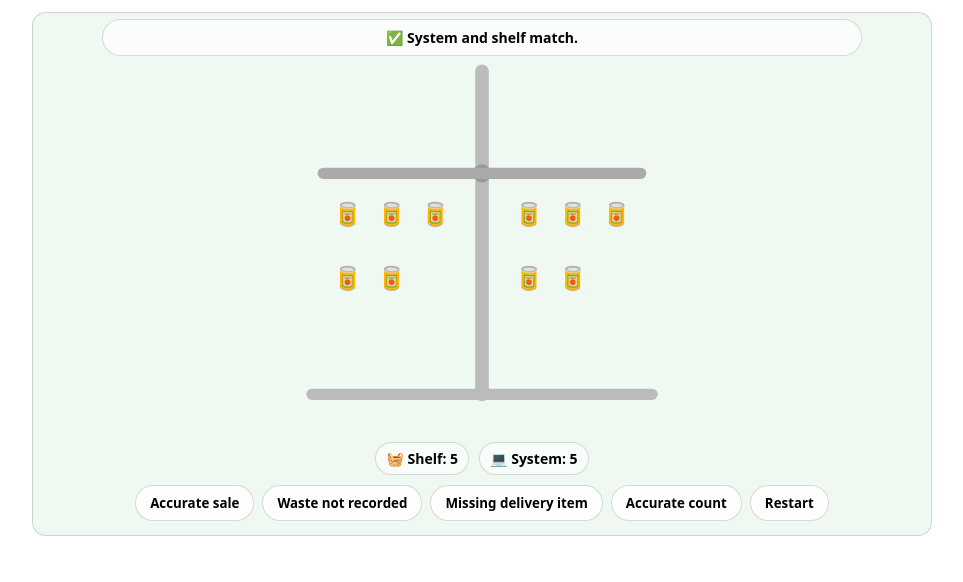
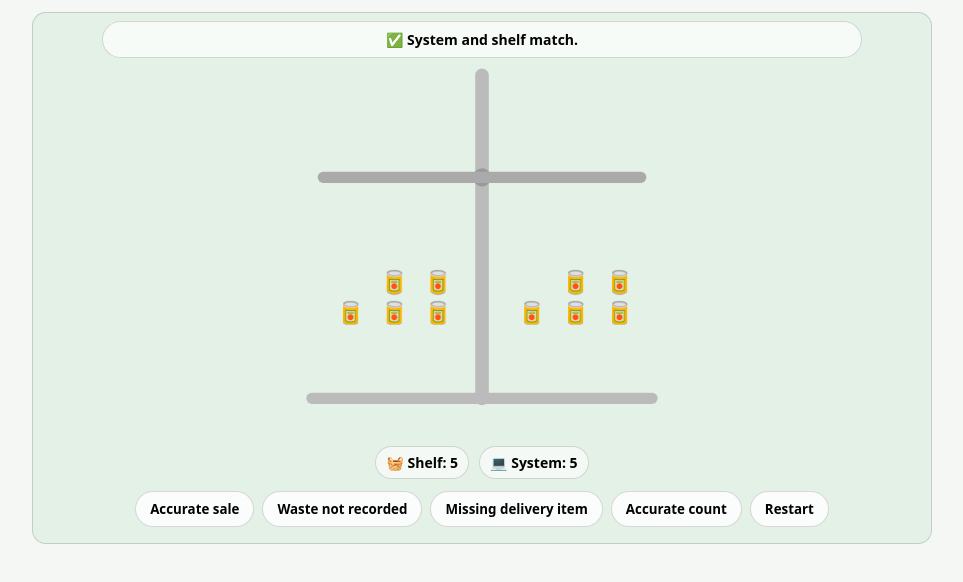
Before and after one commit to nmorganff-gif/svs-training, a plain HTML site: page index.html in a window 1280 px wide. Shown: the whole page, without its empty margins (158-1121 px from the left). Drawn offline with Linux system fonts and the light colour scheme.

Commit message:
Update index.html

```diff
--- a/index.html
+++ b/index.html
@@ -4,6 +4,8 @@
 <meta charset="UTF-8" />
 <meta name="viewport" content="width=device-width, initial-scale=1.0" />
 <title>System vs Shelf – Alignment Scale</title>
+
+<meta name="robots" content="noindex, nofollow">
 
 <style>
 :root{
@@ -28,7 +30,7 @@ body{
   padding:12px;
   display:flex;
   justify-content:center;
-  background:transparent;
+  background:#f4f7f4;
   color:#000;
 }
 
@@ -38,7 +40,7 @@ body{
   background:var(--bg);
   border:1px solid var(--border);
   border-radius:14px;
-  padding:6px 14px 14px;
+  padding:8px 14px 16px;
   transition: background-color 350ms ease;
 }
 
@@ -49,7 +51,7 @@ body{
 .headline{
   display:grid;
   place-items:center;
-  margin-bottom:4px;
+  margin-bottom:6px;
 }
 .headline .bubble{
   width:100%;
@@ -108,7 +110,7 @@ svg{ width:100%; max-width:680px; height:auto; }
   flex-wrap:wrap;
   gap:8px;
   justify-content:center;
-  margin-top:10px;
+  margin-top:12px;
 }
 
 button{
@@ -118,6 +120,7 @@ button{
   background:rgba(255,255,255,.85);
   font-weight:600;
   cursor:pointer;
+  white-space:nowrap;
 }
 
 .stackBox{
@@ -128,6 +131,13 @@ button{
   gap:4px 6px;
   justify-items:center;
   font-size:20px;
+}
+
+.slot{
+  width:1em;
+  height:1em;
+  display:grid;
+  place-items:center;
 }
 .slot.empty{ opacity:0; }
 
@@ -160,8 +170,11 @@ button{
 
 <body>
 <div class="wrap" id="wrap">
+
   <div class="headline">
-    <div class="bubble" id="headlineBubble">🧭 Click a button to see what happens.</div>
+    <div class="bubble" id="headlineBubble">
+      🧭 Click a button to see what happens.
+    </div>
   </div>
 
   <div class="diagram">
@@ -173,9 +186,11 @@ button{
       <g class="beamWrap">
         <g class="beam">
           <path d="M160 210H440" stroke="#aaa" stroke-width="10" stroke-linecap="round"/>
+
           <foreignObject x="165" y="232" width="110" height="108">
             <div xmlns="http://www.w3.org/1999/xhtml" id="shelfBox" class="stackBox"></div>
           </foreignObject>
+
           <foreignObject x="325" y="232" width="110" height="108">
             <div xmlns="http://www.w3.org/1999/xhtml" id="systemBox" class="stackBox"></div>
           </foreignObject>
@@ -190,11 +205,11 @@ button{
   </div>
 
   <div class="controls">
-    <button type="button" id="saleAcc">Accurate sale</button>
-    <button type="button" id="wasteNR">Waste not recorded</button>
-    <button type="button" id="deliveryMissing">Missing delivery item</button>
-    <button type="button" id="countFix">Accurate count</button>
-    <button type="button" id="restart">Restart</button>
+    <button id="saleAcc">Accurate sale</button>
+    <button id="wasteNR">Waste not recorded</button>
+    <button id="deliveryMissing">Missing delivery item</button>
+    <button id="countFix">Accurate count</button>
+    <button id="restart">Restart</button>
   </div>
 </div>
 
@@ -207,88 +222,105 @@ button{
       Only an accurate count puts things back in line.
     </p>
     <div class="exoModalActions">
-      <button type="button" id="maskReset">Accurate count</button>
+      <button id="maskReset">Accurate count</button>
     </div>
   </div>
 </div>
 
 <script>
-let shelf=5, system=5;
-let hasMistake=false, maskShown=false;
+let shelf = 5, system = 5;
+let hasMistake = false, maskShown = false;
 
-const wrap=document.getElementById("wrap");
-const shelfBox=document.getElementById("shelfBox");
-const systemBox=document.getElementById("systemBox");
-const shelfCount=document.getElementById("shelfCount");
-const systemCount=document.getElementById("systemCount");
-const headline=document.getElementById("headlineBubble");
-const maskModal=document.getElementById("maskModal");
+const wrap = document.getElementById("wrap");
+const shelfBox = document.getElementById("shelfBox");
+const systemBox = document.getElementById("systemBox");
+const shelfCount = document.getElementById("shelfCount");
+const systemCount = document.getElementById("systemCount");
+const headline = document.getElementById("headlineBubble");
+const maskModal = document.getElementById("maskModal");
 
-function draw(box,count){
-  box.innerHTML="";
-  for(let i=0;i<Math.min(count,12);i++){
+const SLOTS = 12;
+
+function draw(box, count){
+  box.innerHTML = "";
+  const shown = Math.min(count, SLOTS);
+
+  for(let i=0;i<SLOTS-shown;i++){
     const s=document.createElement("span");
+    s.className="slot empty";
+    s.textContent="🥫";
+    box.appendChild(s);
+  }
+  for(let i=0;i<shown;i++){
+    const s=document.createElement("span");
+    s.className="slot";
     s.textContent="🥫";
     box.appendChild(s);
   }
 }
+
 function render(){
-  shelfCount.textContent=shelf;
-  systemCount.textContent=system;
-  draw(shelfBox,shelf);
-  draw(systemBox,system);
+  shelfCount.textContent = shelf;
+  systemCount.textContent = system;
 
-  wrap.className="wrap";
-  const diff=system-shelf;
+  draw(shelfBox, shelf);
+  draw(systemBox, system);
 
-  if(diff===0 && !hasMistake){
+  wrap.className = "wrap";
+  const diff = system - shelf;
+
+  if(diff === 0 && !hasMistake){
     wrap.classList.add("state-ok");
-    headline.textContent="✅ System and shelf match.";
-  }else if(diff===0 && hasMistake){
+    headline.textContent = "✅ System and shelf match.";
+    return;
+  }
+
+  if(diff === 0 && hasMistake){
     wrap.classList.add("state-warn");
-    headline.textContent="⚠️ Numbers match, but errors are hidden.";
+    headline.textContent = "⚠️ Numbers match, but errors are hidden.";
     if(!maskShown){
-      maskShown=true;
+      maskShown = true;
       maskModal.classList.add("is-open");
     }
-  }else{
-    wrap.classList.add("state-warn");
-    headline.textContent="⚠️ System and shelf are out of sync.";
+    return;
   }
+
+  wrap.classList.add("state-warn");
+  headline.textContent = "⚠️ System and shelf are out of sync.";
 }
 
-document.getElementById("saleAcc").onclick=()=>{
-  if(!shelf)return;
+document.getElementById("saleAcc").onclick = ()=>{
+  if(!shelf) return;
   shelf--; system--;
   render();
 };
-document.getElementById("wasteNR").onclick=()=>{
-  if(!shelf)return;
-  shelf--; hasMistake=true;
+document.getElementById("wasteNR").onclick = ()=>{
+  if(!shelf) return;
+  shelf--; hasMistake = true;
   render();
 };
-document.getElementById("deliveryMissing").onclick=()=>{
-  system++; hasMistake=true;
+document.getElementById("deliveryMissing").onclick = ()=>{
+  system++; hasMistake = true;
   render();
 };
-document.getElementById("countFix").onclick=()=>{
-  system=shelf;
-  hasMistake=false;
-  maskShown=false;
+document.getElementById("countFix").onclick = ()=>{
+  system = shelf;
+  hasMistake = false;
+  maskShown = false;
   maskModal.classList.remove("is-open");
   render();
 };
-document.getElementById("maskReset").onclick=()=>{
-  system=shelf;
-  hasMistake=false;
-  maskShown=false;
+document.getElementById("maskReset").onclick = ()=>{
+  system = shelf;
+  hasMistake = false;
+  maskShown = false;
   maskModal.classList.remove("is-open");
   render();
 };
-document.getElementById("restart").onclick=()=>{
-  shelf=system=5;
-  hasMistake=false;
-  maskShown=false;
+document.getElementById("restart").onclick = ()=>{
+  shelf = system = 5;
+  hasMistake = false;
+  maskShown = false;
   maskModal.classList.remove("is-open");
   render();
 };
```
